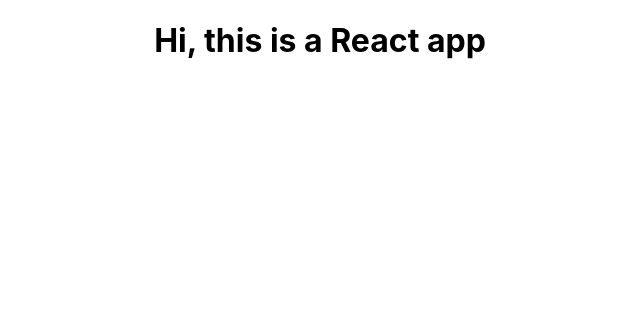
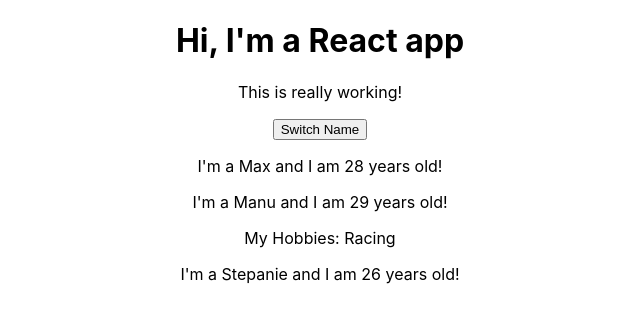
Before and after one commit to kristiwalker/react-complete-guide, a React (Create React App) app: page / in a window 1280 px wide. Shown: the top 322 px of the page, without its empty margins (320-960 px from the left). Built offline with nearby package versions, Linux system fonts and the light colour scheme.

Commit message:
adds initial state

```diff
--- a/src/App.js
+++ b/src/App.js
@@ -1,17 +1,30 @@
-/*jshint esversion: 6 */
+/* jshint esversion: 6 */
 
-import React, { Component } from 'react';
+import React, {Component} from 'react';
 import './App.css';
+import Person from './Person/Person';
 
 class App extends Component {
-  render() {
-    return (
-      <div className="App">
-        <h1>Hi, this is a React app</h1>
-      </div>
-    );
-    // return React.createElement('div', {className: 'App'}, React.createElement('h1', null, 'Hi, this is a React app'));
-  }
+    state = {
+        persons: [
+            { name: 'Max', age: 28 },
+            { name: 'Manu', age: 29 },
+            { name: 'Stepanie', age: 26 }
+        ]
+    };
+
+    render() {
+        return (<div className="App">
+            <h1>Hi, I'm a React app</h1>
+            <p>This is really working!</p>
+            <button>Switch Name</button>
+            <Person name={this.state.persons[0].name} age={this.state.persons[0].age}/>
+            <Person name={this.state.persons[1].name} age={this.state.persons[1].age}>My Hobbies: Racing</Person>
+            <Person name={this.state.persons[2].name} age={this.state.persons[2].age}/>
+        </div>);
+
+        // return React.createElement('div', {className: 'App'}, React.createElement('h1', null, 'Hi, this is a React app'));
+    }
 }
 
 export default App;
--- /dev/null
+++ b/src/Person/Person.js
@@ -0,0 +1,14 @@
+/*jshint esversion: 6 */
+
+import React from 'react';
+
+const person = (props) => {
+    return (
+        <div>
+            <p>I'm a {props.name} and I am {props.age} years old!</p>
+            <p>{props.children}</p>
+        </div>
+    )
+};
+
+export default person;
```
Also changed, not shown: 2 other files (tests, documents, lock files or other folders).
